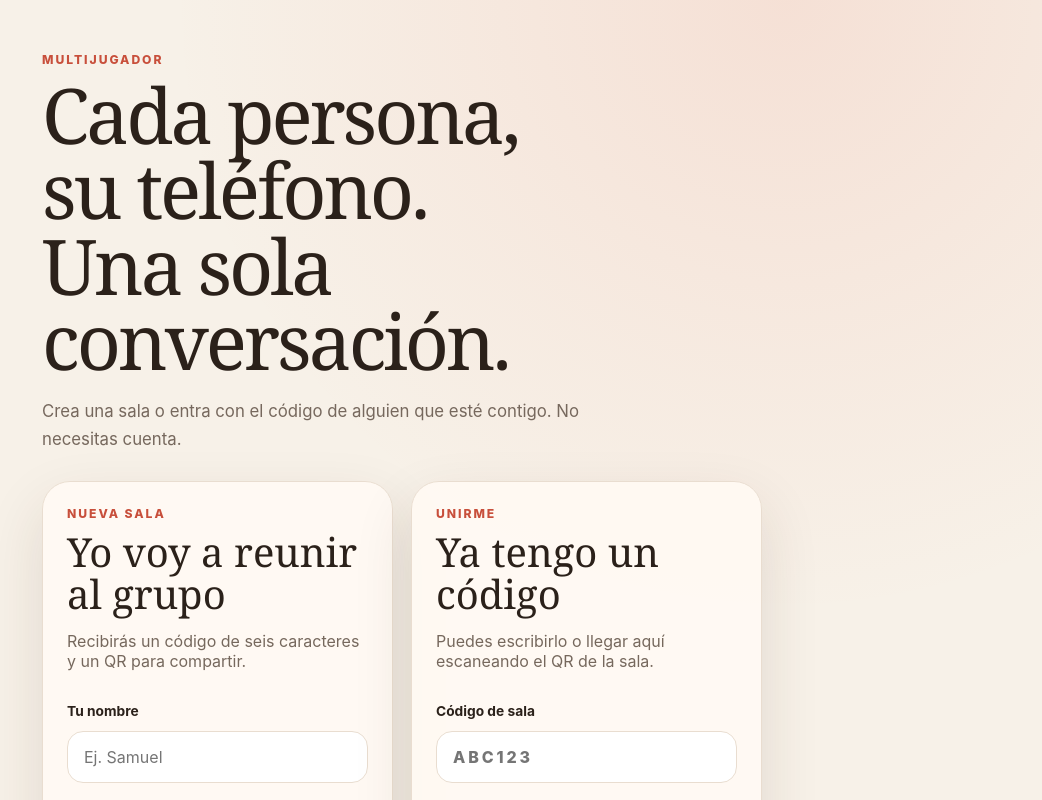
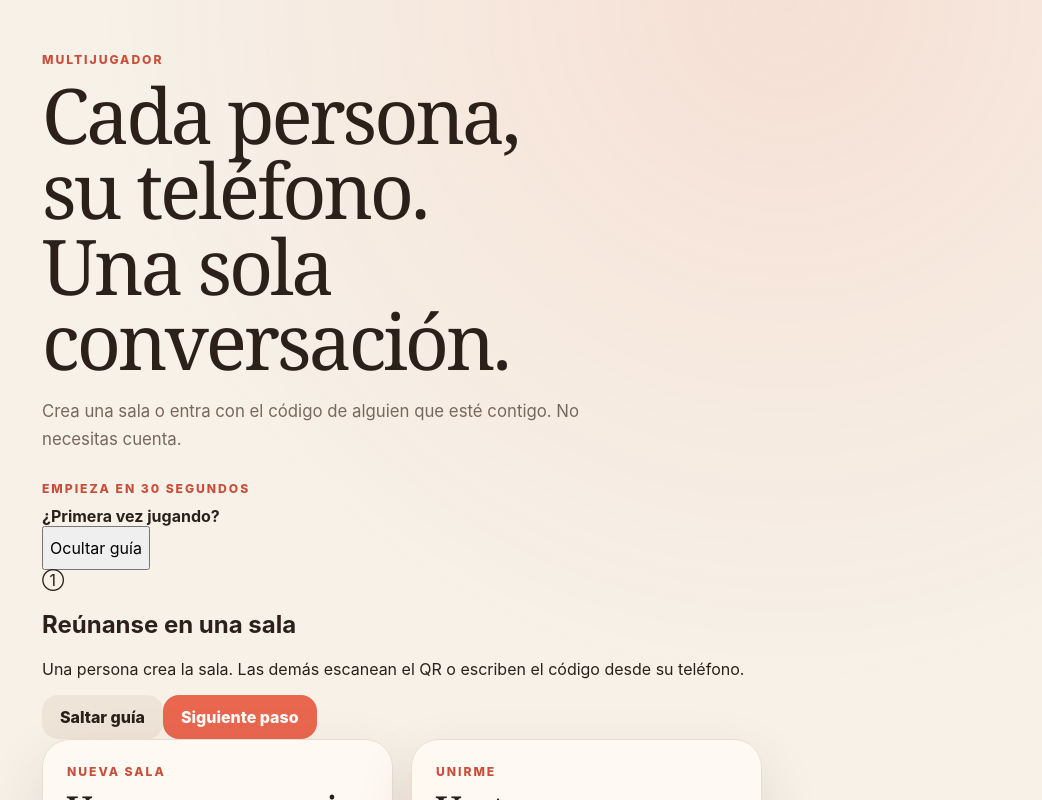
Before and after one commit to SamOkampo/JuegoFamiliaEch, a Next.js app: page /online in a window 1280 px wide. Shown: the top 800 px of the page, without its empty margins (238-1280 px from the left). Built offline with nearby package versions, Linux system fonts and the light colour scheme; no server answers.

Commit message:
feat: offer fast onboarding from multiplayer entry

```diff
--- a/src/app/online/page.tsx
+++ b/src/app/online/page.tsx
@@ -5,6 +5,7 @@ import { FormEvent, useEffect, useState } from "react";
 import { useRouter } from "next/navigation";
 import { PwaInstallCard } from "@/components/pwa-install-card";
 import { LegalLinks } from "@/components/legal-links";
+import { QuickTour } from "@/components/quick-tour";
 import {
   createOnlineRoom,
   joinOnlineRoom,
@@ -81,6 +82,8 @@ export default function OnlinePage() {
           No necesitas cuenta.
         </p>
       </section>
+
+      <QuickTour />
 
       {error ? (
         <p className="errorBanner" role="alert">
```
